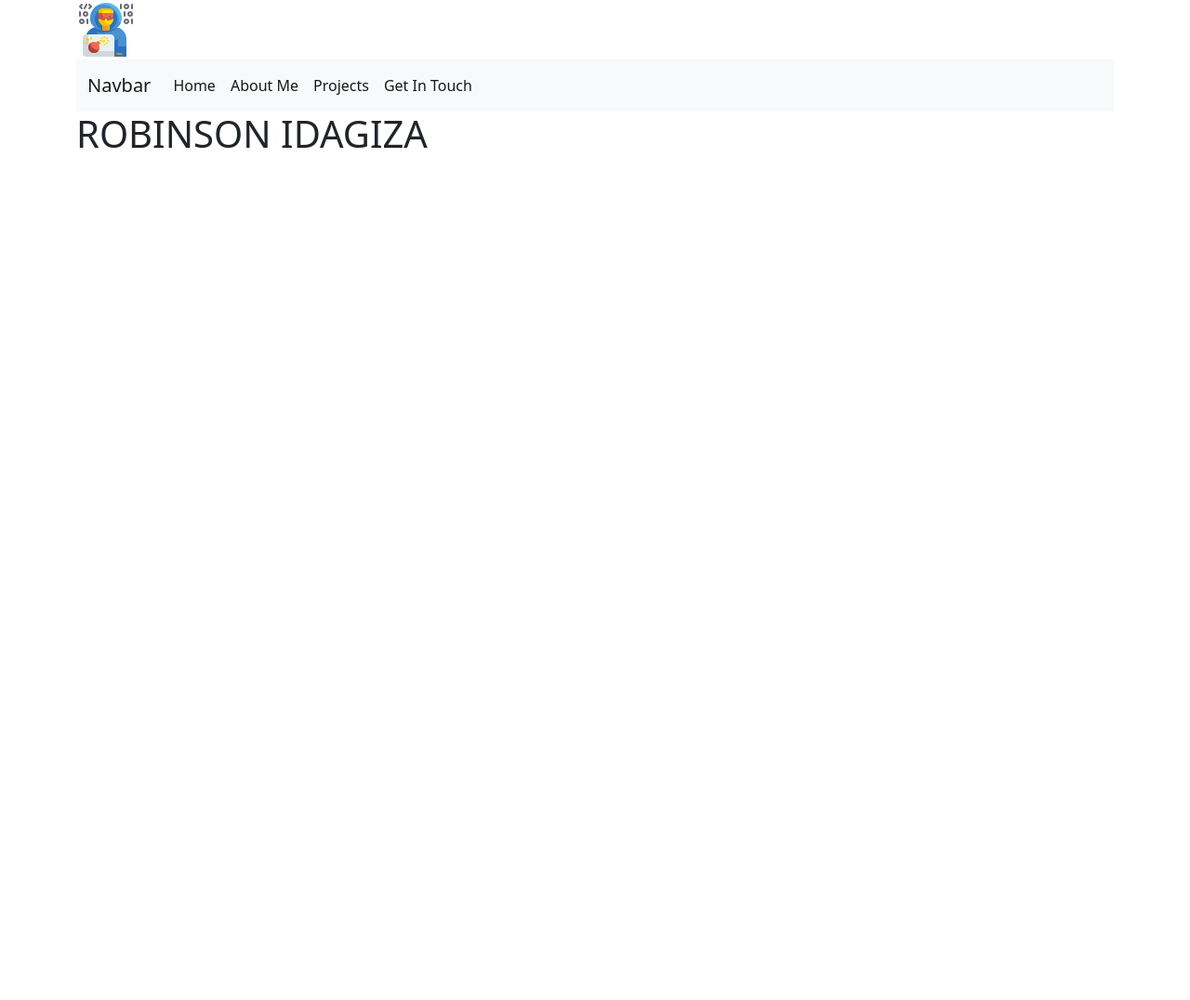
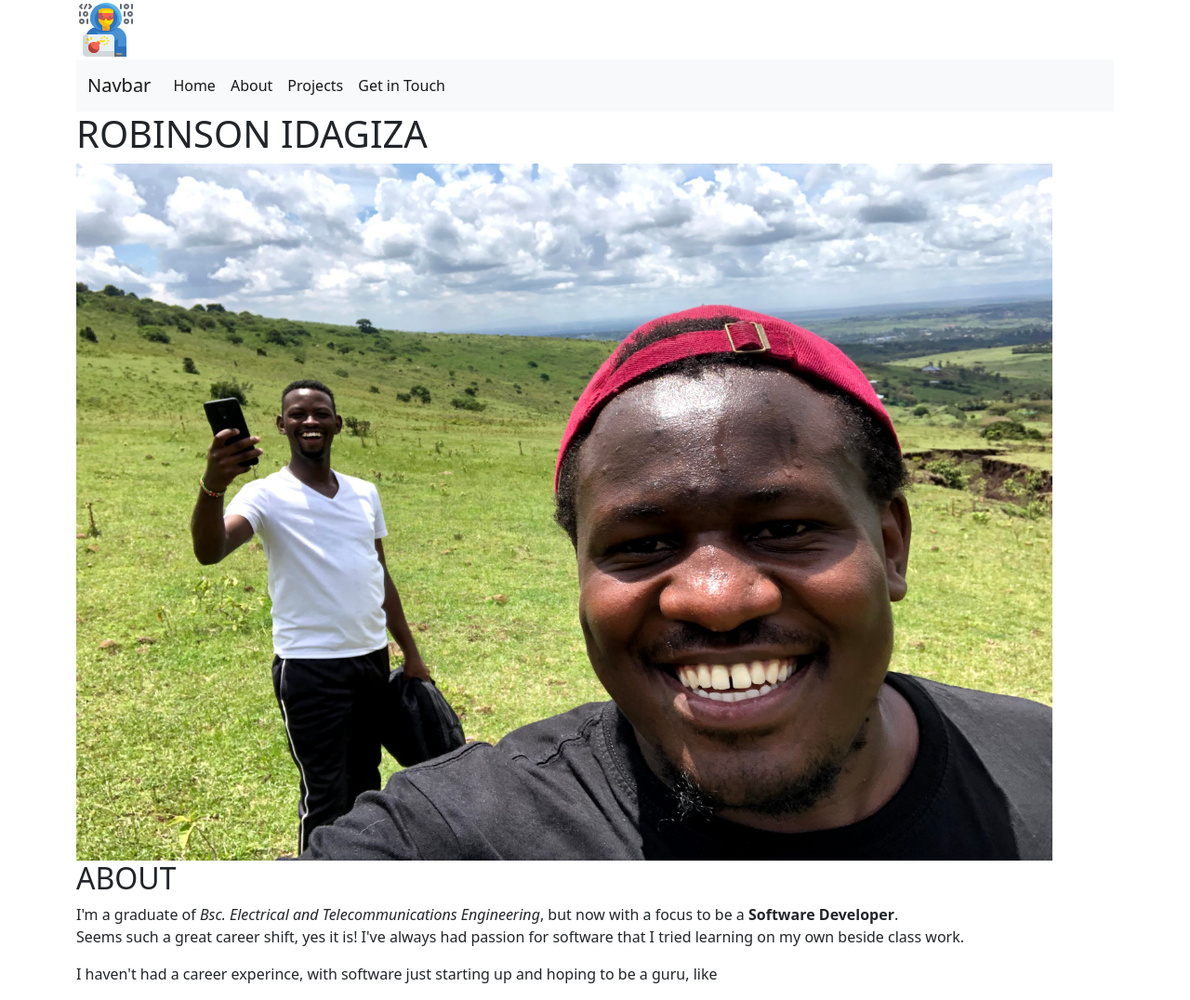
Before and after one commit to robinadoro/Portfolio-Landing-Page, a plain HTML site: page index.html in a window 1280 px wide. Shown: the whole page at 93% size. Before the commit the page ends 800 px from the top, so only its background shows below. Drawn offline with nearby package versions, Linux system fonts and the light colour scheme.

Commit message:
ft:Add about

```diff
--- a/index.css
+++ b/index.css
@@ -0,0 +1,3 @@
+.robin img{
+
+}
--- a/index.html
+++ b/index.html
@@ -3,7 +3,7 @@
 <head>
      <!-- Bootstrap CSS -->
      <link href="https://cdn.jsdelivr.net/npm/bootstrap@5.1.3/dist/css/bootstrap.min.css" rel="stylesheet" integrity="sha384-1BmE4kWBq78iYhFldvKuhfTAU6auU8tT94WrHftjDbrCEXSU1oBoqyl2QvZ6jIW3" crossorigin="anonymous">
-
+     <link rel="stylesheet" href="index.css">
     <meta charset="UTF-8">
     <meta http-equiv="X-UA-Compatible" content="IE=edge">
     <meta name="viewport" content="width=device-width, initial-scale=1.0">
@@ -35,13 +35,13 @@
                 <a class="nav-link active" aria-current="page" href="#">Home</a>
               </li>
               <li class="nav-item">
-                <a class="nav-link active" aria-current="page" href="#">About Me</a>
+                <a class="nav-link active" aria-current="page" href="#">About</a>
               </li>
               <li class="nav-item">
                 <a class="nav-link active" aria-current="page" href="#">Projects</a>
               </li>
               <li class="nav-item">
-                <a class="nav-link active" aria-current="page" href="#">Get In Touch</a>
+                <a class="nav-link active" aria-current="page" href="#">Get in Touch</a>
               </li>
               <!-- <li class="nav-item">
                 <a class="nav-link" href="#">Link</a>
@@ -54,6 +54,21 @@
       <!-- Name -->
       <div class="name">
           <h1>ROBINSON IDAGIZA</h1>
+
+          <!-- Robin image -->
+          <div class="robin">
+              <img src="./imgs/robin.jpg" alt="" width="1050" height="750">
+          </div>
+      </div>
+
+      <!-- About -->
+      <div class="about">
+          <h2>ABOUT</h2>
+          <p>I'm a graduate of <em>Bsc. Electrical and Telecommunications Engineering</em>, but now with a focus to be a <strong>Software Developer</strong>. <br>
+              Seems such a great career shift, yes it is! I've always had passion for software that I tried learning on my own beside class work.</p>
+         <p> I haven't had a career experince, with software just starting up and hoping to be a guru, like </p>
+         <p></p>
+
 
       </div>
 
```
